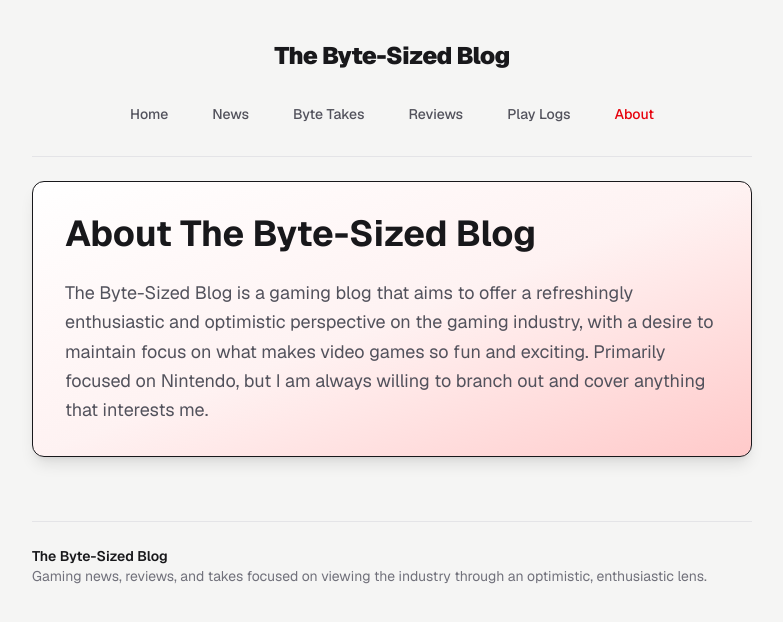
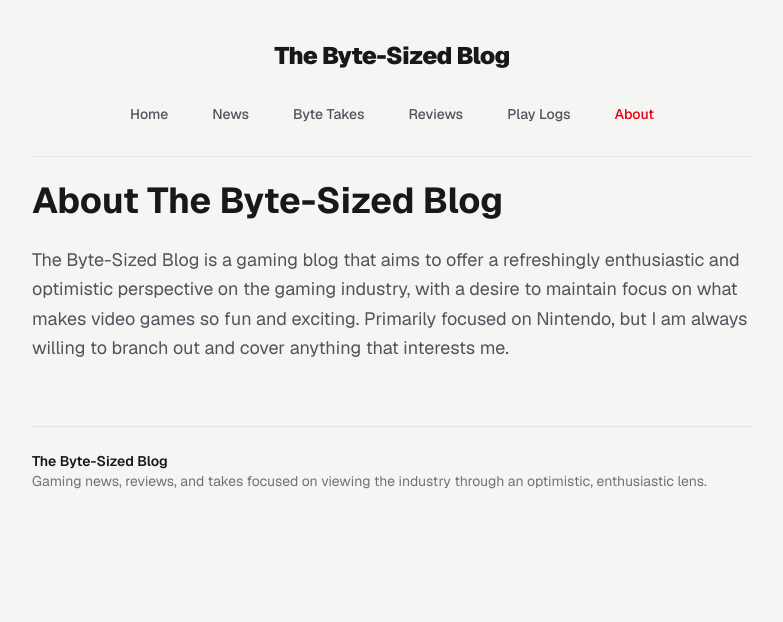
Before and after one commit to Andromeda252/byte-sized-blog, a Next.js app: page /about in a window 1280 px wide. Shown: the top 622 px of the page, without its empty margins (248-1031 px from the left). Built offline with nearby package versions, Linux system fonts and the light colour scheme.

Commit message:
Simplified About page's styling to better reflect the changes I've made to the Home hero section.

```diff
--- a/src/app/about/page.tsx
+++ b/src/app/about/page.tsx
@@ -5,7 +5,6 @@
     return (
         <PageContainer>
             <Navbar />
-            <section className="p-8 border rounded-xl bg-gradient-to-br from-white via-red-50 to-red-200 shadow-lg">
                 <h1 className="text-3xl md:text-4xl font-bold mb-6">
                     About The Byte-Sized Blog
                 </h1>
@@ -15,7 +14,6 @@
                     on what makes video games so fun and exciting. Primarily focused on Nintendo, but
                     I am always willing to branch out and cover anything that interests me.
                 </p>
-            </section>
         </PageContainer>
     )
 }
```
